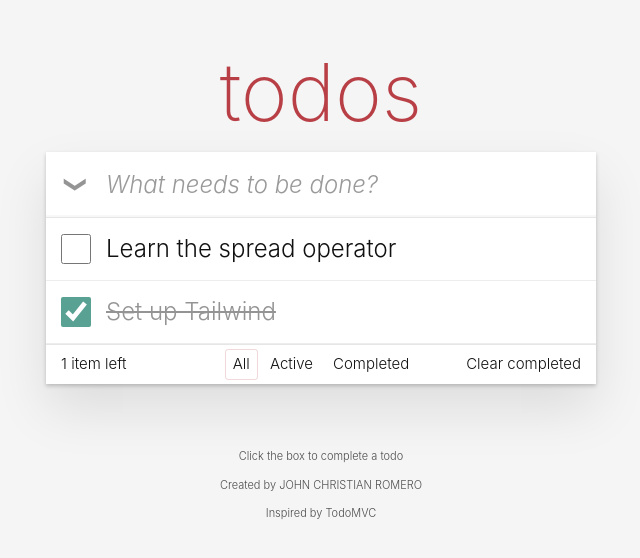
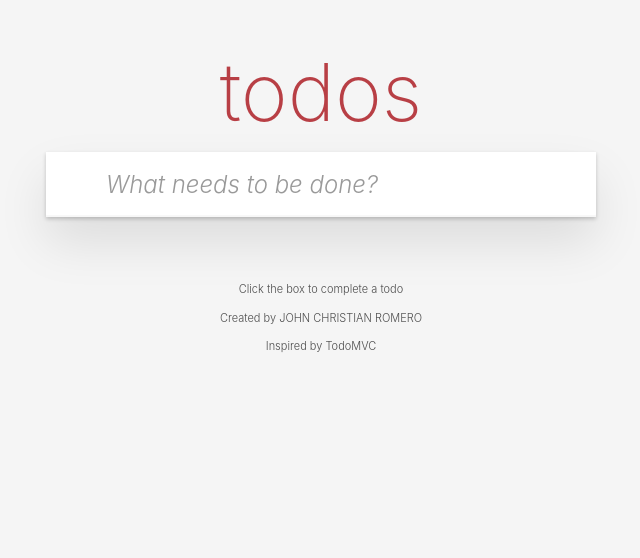
Before and after one commit to JohnChristianRomero/csit340-todomvc, a React (Vite) app: page / in a window 1280 px wide. Shown: the top 558 px of the page, without its empty margins (319-959 px from the left). Built offline with nearby package versions, Linux system fonts and the light colour scheme.

Commit message:
feat: hide main and footer when there are no todos

```diff
--- a/src/components/Todos.jsx
+++ b/src/components/Todos.jsx
@@ -2,10 +2,7 @@
 
 function Todos() {
   const [text, setText] = useState("");
-  const [todos, setTodos] = useState([
-    { id: 1, text: "Learn the spread operator", completed: false },
-    { id: 2, text: "Set up Tailwind", completed: true },
-  ]);
+  const [todos, setTodos] = useState([]);
 
   function handleSubmit(e) {
     e.preventDefault();
@@ -48,6 +45,9 @@
             placeholder="What needs to be done?"
           />
         </form>
+
+        {todos.length > 0 && (
+          <>
             <main className="relative border-t border-[#e6e6e6]">
               <input id="toggle-all" type="checkbox" className="peer sr-only" />
               <label
@@ -125,6 +125,8 @@
                 Clear completed
               </button>
             </footer>
+          </>
+        )}
       </div>
     </section>
   );
```
Lines whose indentation alone changed are shown as unchanged.
